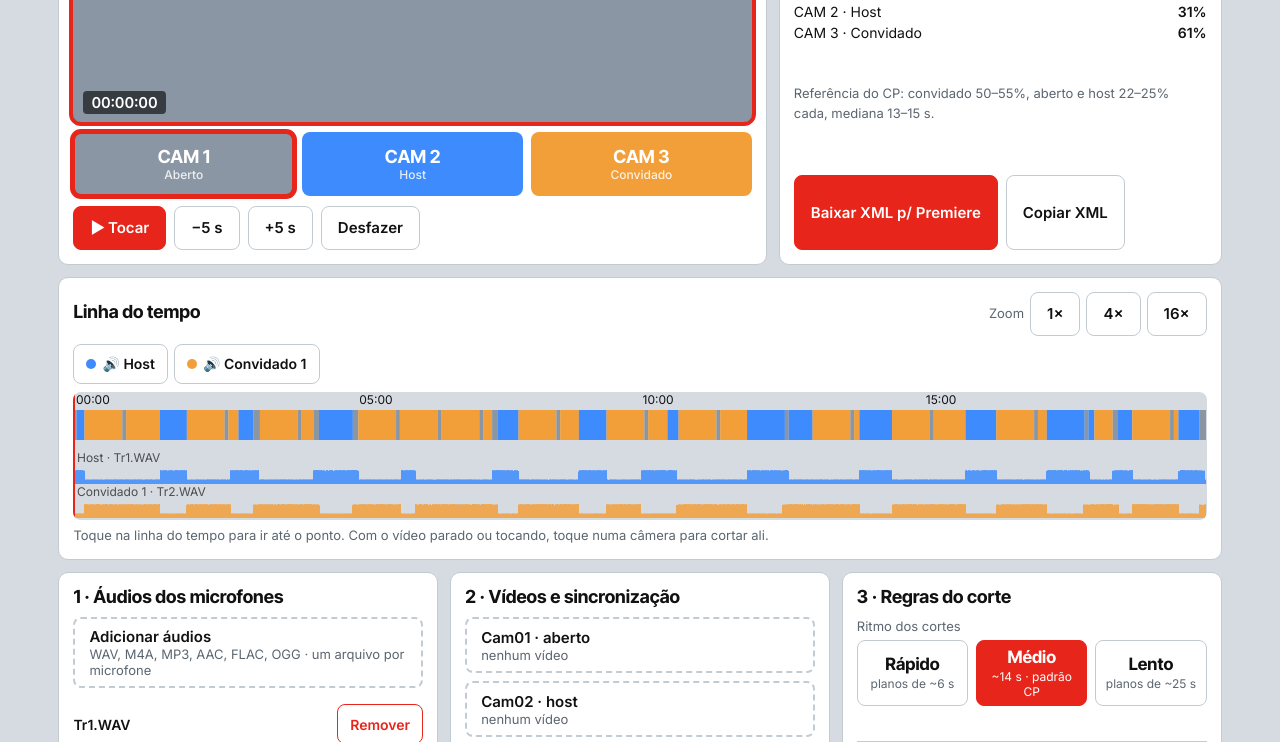
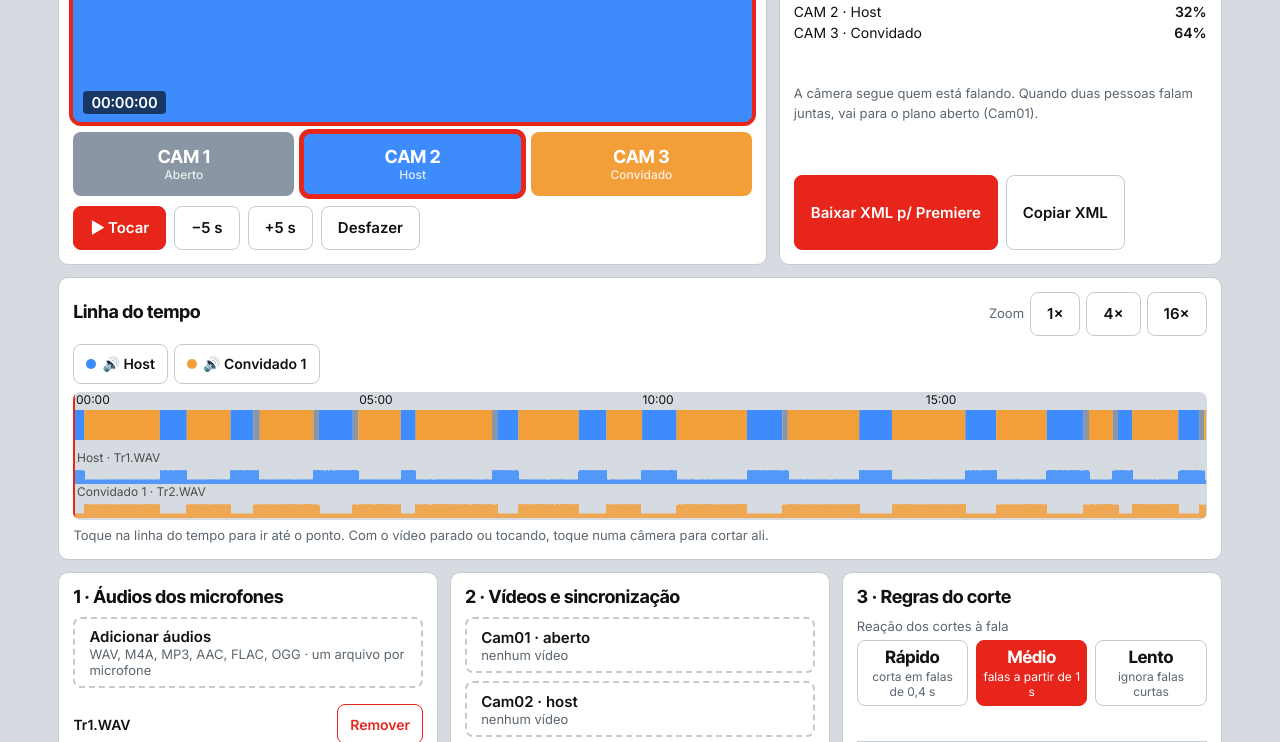
Before and after one commit to valinorfilms/Edit-Podcast, a website: page www/index.html in a window 1280 px wide. Shown: the part 338-1080 px from the top of the page. Drawn offline with Linux system fonts and the light colour scheme.

Commit message:
Corte guiado só pelo áudio: câmera segue quem fala
Co-Authored-By: Claude Opus 5.5 <noreply@anthropic.com>
Claude-Session: https://claude.ai/code/session_01U9HEHnXHcXvsHJ32XCqLoC

```diff
--- a/www/index.html
+++ b/www/index.html
@@ -102,7 +102,7 @@ details{margin-top:10px;border-top:1px solid var(--line);padding-top:6px}summary
    <div><div class="big" id="nShots">0</div><div class="note">planos · mediana <b id="med">0</b> s</div></div>
    <div class="bar" id="share"></div>
    <div id="shareTxt"></div>
-   <div class="note">Referência do CP: convidado 50–55%, aberto e host 22–25% cada, mediana 13–15 s.</div>
+   <div class="note">A câmera segue quem está falando. Quando duas pessoas falam juntas, vai para o plano aberto (Cam01).</div>
    <div class="ctrl"><button class="pri" id="xml">Baixar XML p/ Premiere</button><button id="share" hidden>Enviar para…</button><button id="copy">Copiar XML</button></div>
    <textarea id="out" hidden readonly></textarea>
   </div>
@@ -136,17 +136,17 @@ details{margin-top:10px;border-top:1px solid var(--line);padding-top:6px}summary
   </div>
   <div class="card">
    <h2>3 · Regras do corte</h2>
-   <label>Ritmo dos cortes</label>
+   <label>Reação dos cortes à fala</label>
    <div class="pace" role="group" aria-label="Ritmo dos cortes">
-    <button data-p="fast"><b>Rápido</b><small>planos de ~6 s</small></button>
-    <button data-p="mid"><b>Médio</b><small>~14 s · padrão CP</small></button>
-    <button data-p="slow"><b>Lento</b><small>planos de ~25 s</small></button>
+    <button data-p="fast"><b>Rápido</b><small>corta em falas de 0,4 s</small></button>
+    <button data-p="mid"><b>Médio</b><small>falas a partir de 1 s</small></button>
+    <button data-p="slow"><b>Lento</b><small>ignora falas curtas</small></button>
    </div>
    <div id="paceMsg" class="note" style="min-height:1.5em;margin-top:6px"></div>
    <details><summary>Ajuste fino</summary>
    <div class="two"><div><label>Início da conversa (mm:ss)</label><input id="tIn" value="0:00" inputmode="decimal"></div><div><label>Fim (mm:ss)</label><input id="tOut" value="" inputmode="decimal" placeholder="até o fim"></div></div>
-   <div class="two"><div><label>Plano mínimo (s)</label><input id="minShot" value="3" inputmode="decimal"></div><div><label>Confirmação da fala (s)</label><input id="hold" value="1" inputmode="decimal"></div></div>
-   <div class="two"><div><label>Sensibilidade (dB acima do ruído)</label><input id="thr" value="12" inputmode="decimal"></div><div><label>Respiro no aberto após (s, 0 = sem)</label><input id="maxShot" value="40" inputmode="decimal"></div></div>
+   <div class="two"><div><label>Plano mínimo (s)</label><input id="minShot" value="1,5" inputmode="decimal"></div><div><label>Confirmação da fala (s)</label><input id="hold" value="1" inputmode="decimal"></div></div>
+   <div class="two"><div><label>Sensibilidade (dB acima do ruído)</label><input id="thr" value="12" inputmode="decimal"></div><div><label>Respiro no aberto após (s, 0 = desligado)</label><input id="maxShot" value="0" inputmode="decimal"></div></div>
    <div class="note">Qualquer mudança refaz o corte na hora. "Desfazer" volta para o corte anterior.</div>
    </details>
    <label>Pasta do episódio no SSD</label><input id="base" value="G:/Action/CP_TP03_EP014">
@@ -381,15 +381,22 @@ function getAct(thr){
     want[i]=b1<-1e8?0:(b2>-1e8&&r2!==r1&&b1-b2<4)?1:r1}
   return want;
 }
+// Corte guiado pelo áudio: a câmera vai para quem está falando.
+// hold = quanto tempo a fala precisa durar para virar corte; minShot = menor plano permitido.
 function cutWith(want,{minShot,hold,maxShot,t0,t1}){
-  const out=[{t:t0,cam:1}];let cur=1,shotStart=t0,pend=0,pendT=0,back=0;
-  for(let i=Math.floor(t0/HOP);i<Math.floor(t1/HOP);i++){
+  const i0=Math.floor(t0/HOP),i1=Math.floor(t1/HOP);
+  let first=1;for(let i=i0;i<i1;i++)if(want[i]){first=want[i];break}
+  const out=[{t:t0,cam:first}];let cur=first,shotStart=t0,pend=0,pendT=0,back=0;
+  for(let i=i0;i<i1;i++){
     const t=i*HOP;
     if(back&&t>=back.t){out.push({t,cam:back.cam});cur=back.cam;shotStart=t;back=0;continue}
-    const d=want[i]||cur;
+    const d=want[i]||cur;                       // silêncio: fica em quem falou por último
     if(d!==cur){
       if(pend!==d){pend=d;pendT=t}
-      else if(t-pendT>=hold&&pendT-shotStart>=minShot){out.push({t:pendT,cam:d});cur=d;shotStart=pendT;pend=0}
+      else if(t-pendT>=hold){                   // fala confirmada: corta no começo dela (um pouco antes)
+        const ct=Math.max(pendT-HOP,shotStart+minShot);
+        if(ct<=t){out.push({t:ct,cam:d});cur=d;shotStart=ct;pend=0}
+      }
     }else pend=0;
     if(maxShot>0&&!back&&cur!==1&&t-shotStart>maxShot){out.push({t,cam:1});back={t:t+4,cam:cur};cur=1;shotStart=t}
   }
@@ -404,17 +411,16 @@ function autoCut(note){
   const nc=cutWith(getAct(num('thr')),p);
   commit(nc,note===false?'':`Corte refeito: ${nc.length-1} planos, mediana ${median(nc).toFixed(1).replace('.',',')} s.`);
 }
-const PACES={fast:{target:6,minShot:1.5,maxShot:20},mid:{target:14,minShot:3,maxShot:40},slow:{target:25,minShot:6,maxShot:80}};
+// Reação: com que rapidez a câmera troca quando outra pessoa começa a falar
+const PACES={fast:{hold:.4,minShot:.8},mid:{hold:1,minShot:1.5},slow:{hold:2.5,minShot:3}};
 let pace=null;const recut=()=>pace?setPace(pace):autoCut();
 function setPace(k){
   if(!tracks.length)return;pace=k;const P=PACES[k],r=range(),want=getAct(num('thr'));
-  let lo=.2,hi=12,best=null;
-  for(let it=0;it<12;it++){const h=(lo+hi)/2,c=cutWith(want,{minShot:P.minShot,hold:h,maxShot:P.maxShot,...r}),m=median(c);
-    if(!best||Math.abs(m-P.target)<Math.abs(best.m-P.target))best={h,c,m};if(m<P.target)lo=h;else hi=h}
-  $('minShot').value=String(P.minShot).replace('.',',');$('maxShot').value=P.maxShot;$('hold').value=best.h.toFixed(2).replace('.',',');
+  const c=cutWith(want,{minShot:P.minShot,hold:P.hold,maxShot:0,...r});
+  $('minShot').value=String(P.minShot).replace('.',',');$('hold').value=String(P.hold).replace('.',',');$('maxShot').value=0;
   document.querySelectorAll('.pace button').forEach(b=>b.classList.toggle('sel',b.dataset.p===k));
   try{localStorage.setItem('cpmcPace',k)}catch(e){}
-  commit(best.c,`${({fast:'Rápido',mid:'Médio',slow:'Lento'})[k]}: ${best.c.length-1} planos, mediana ${best.m.toFixed(1).replace('.',',')} s`+(Math.abs(best.m-P.target)>P.target*.3?' (esta conversa não permite chegar mais perto do alvo).':'.'));
+  commit(c,`${({fast:'Rápido',mid:'Médio',slow:'Lento'})[k]}: ${c.length-1} planos, mediana ${median(c).toFixed(1).replace('.',',')} s.`);
 }
 document.querySelectorAll('.pace button').forEach(b=>b.onclick=()=>setPace(b.dataset.p));
 let deb=0;
```
